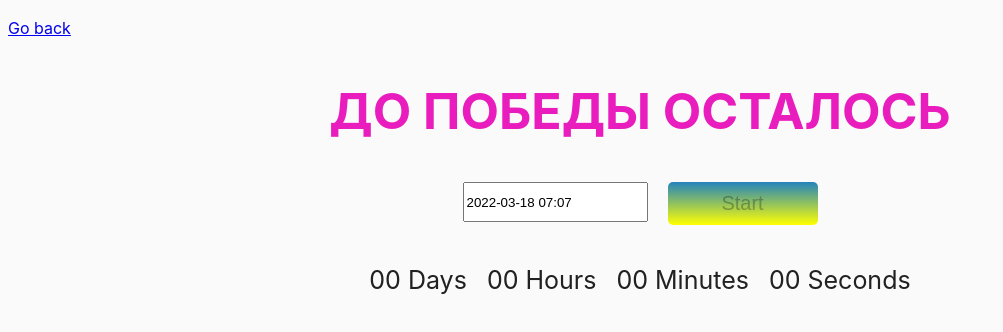
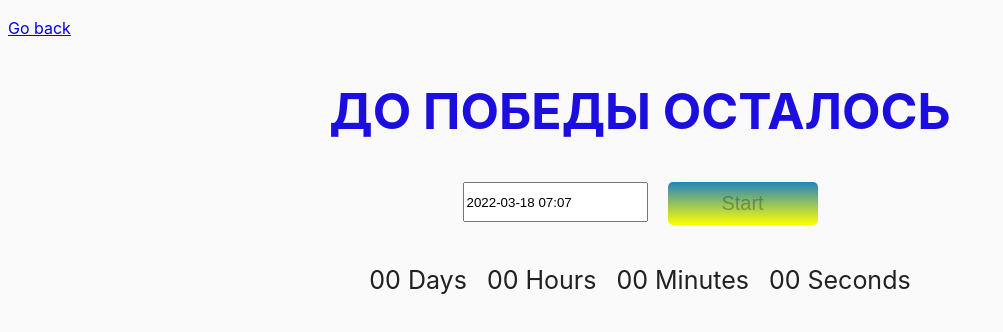
Before and after one commit to EvgeniyArabadzhiyskiy/goit-js-hw-09, a website built with Parcel: page src/02-timer.html in a window 1280 px wide. Shown: the whole page, without its empty margins (0-1003 px from the left). Built offline with nearby package versions, Linux system fonts and the light colour scheme.

Commit message:
Update 02-timer.css

```diff
--- a/src/css/02-timer.css
+++ b/src/css/02-timer.css
@@ -1,7 +1,7 @@
 
 .title{
     font-size: 50px;
-    color: rgb(233, 29, 189);
+    color: rgb(28, 14, 223);
     text-transform: uppercase;
     text-align: center;
 }
```
